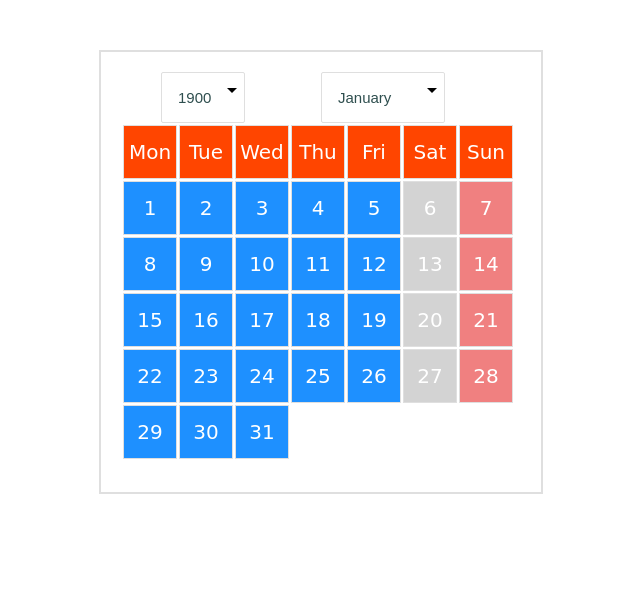
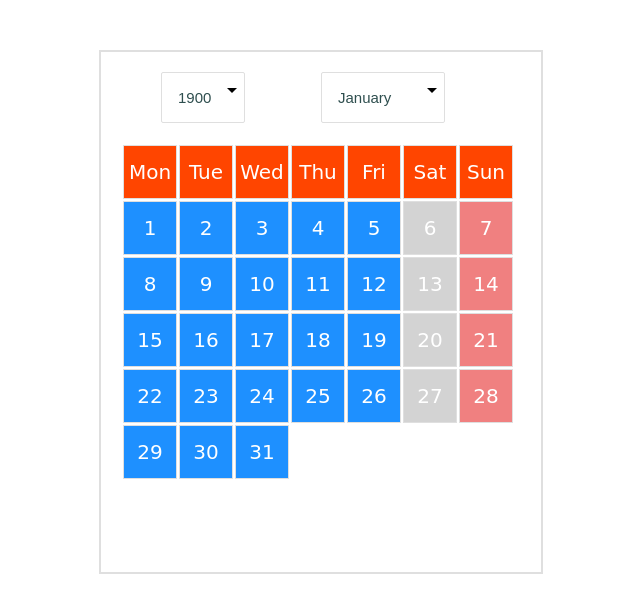
Before and after one commit to joomag-trainings/js-calendar-abelghazinyan, a plain HTML site: page index.html in a window 1280 px wide. Shown: the whole page, without its empty margins (319-959 px from the left). Drawn offline with Linux system fonts and the light colour scheme.

Commit message:
Small bug fixes

```diff
--- a/style.css
+++ b/style.css
@@ -25,6 +25,9 @@ td {
     font-family: "DejaVu Sans";
     font-size:20px;
 }
+table {
+    margin-top:20px;
+}
 #empty {
     background-color: transparent;
     border:0px;
@@ -39,7 +42,7 @@ td {
 }
 #container {
     width:400px;
-    height: 400px;
+    height: 480px;
     margin:auto auto;
     margin-top:50px;
     border:2px solid #dfdfdf;
```
